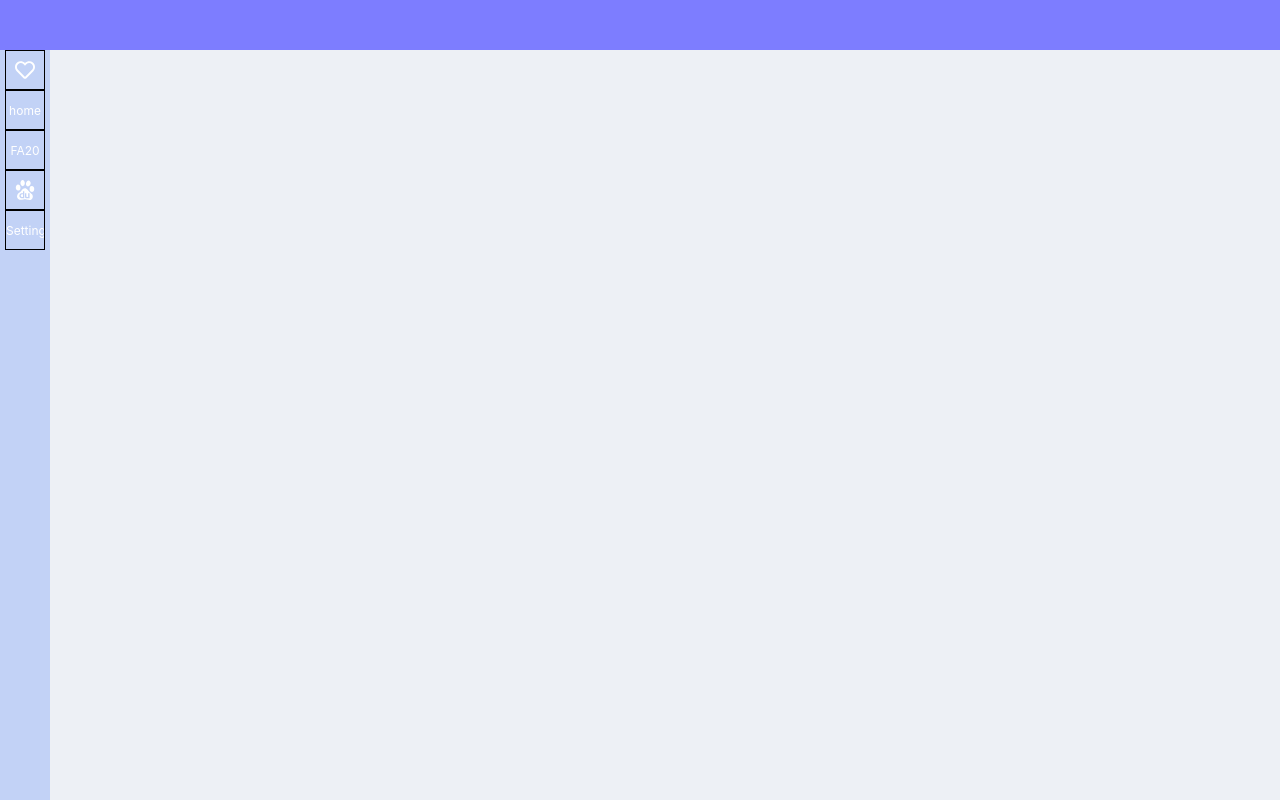
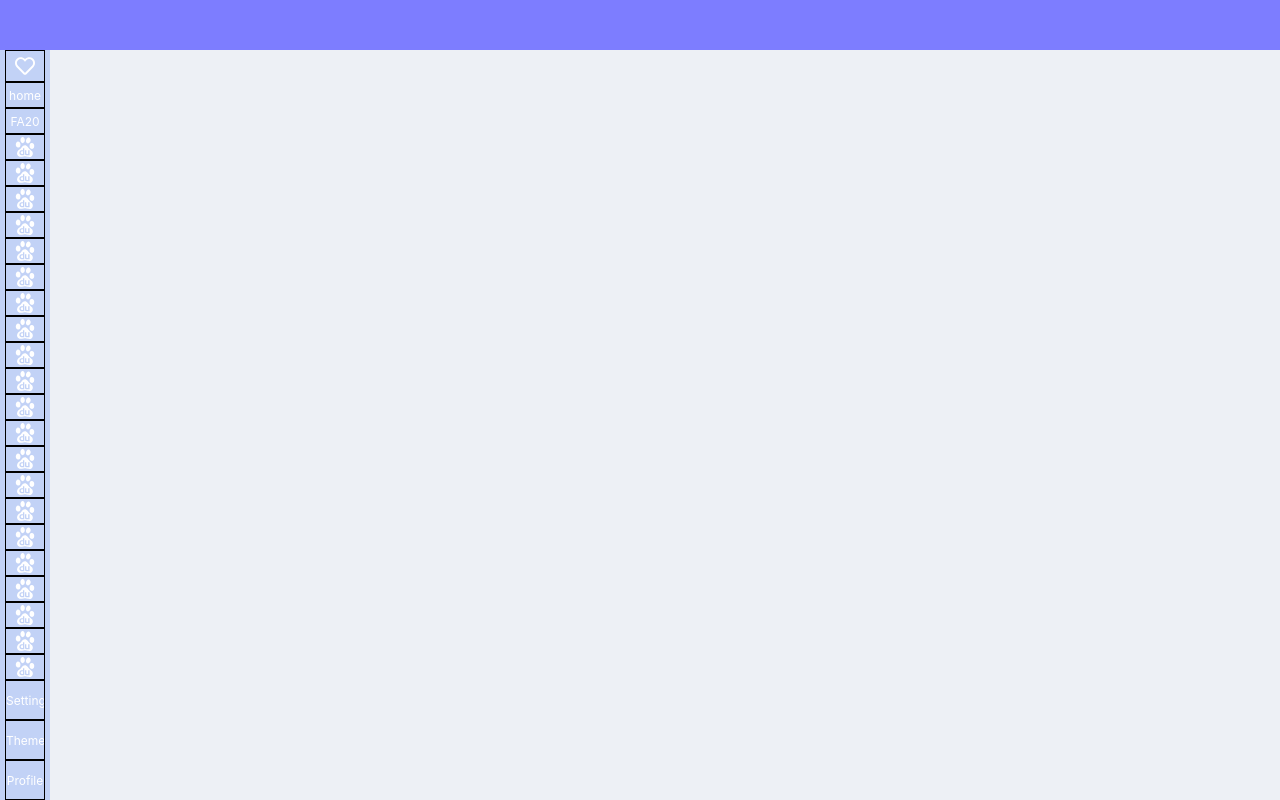
Before and after one commit to jelliciousdodobird/unicores, a React (Create React App) app: page / in a window 1280 px wide. Built offline with nearby package versions, Linux system fonts and the light colour scheme.

Commit message:
[Update] Styling workspace navigation.

```diff
--- a/src/components/SideNavigationBar.tsx
+++ b/src/components/SideNavigationBar.tsx
@@ -146,24 +146,34 @@ const NavItem = ({
   );
 };
 
-const WorkSpaceContainer = styled(motion.ul)`
+const WorkSpaceContainer = styled(motion.li)`
+  display: flex;
+
+  height: 100%;
+
+  overflow: auto;
+
+  ul {
     display: flex;
     flex-flow: column;
 
     justify-content: flex-start;
     align-items: center;
 
-  height: 100%;
-
     overflow: auto;
+  }
 `;
 
-const PeripheralContainer = styled(motion.ul)`
+const PeripheralContainer = styled(motion.li)`
+  display: flex;
+
+  ul {
     display: flex;
     flex-flow: column;
 
     justify-content: flex-start;
     align-items: center;
+  }
 `;
 
 const SideNavigationBar = () => {
@@ -174,18 +184,40 @@ const SideNavigationBar = () => {
     <SideNavContainer>
       <SideNavigation>
         <NavItem icon={FaRegHeart} link="/test"></NavItem>
-        <li>
         <WorkSpaceContainer>
+          <ul>
             <NavItem text="home" link="/home"></NavItem>
             <NavItem text="FA20" link="/schedule"></NavItem>
             <NavItem icon={SiBaidu} onClick={Test}></NavItem>
+            <NavItem icon={SiBaidu} onClick={Test}></NavItem>
+            <NavItem icon={SiBaidu} onClick={Test}></NavItem>
+            <NavItem icon={SiBaidu} onClick={Test}></NavItem>
+            <NavItem icon={SiBaidu} onClick={Test}></NavItem>
+            <NavItem icon={SiBaidu} onClick={Test}></NavItem>
+            <NavItem icon={SiBaidu} onClick={Test}></NavItem>
+            <NavItem icon={SiBaidu} onClick={Test}></NavItem>
+            <NavItem icon={SiBaidu} onClick={Test}></NavItem>
+            <NavItem icon={SiBaidu} onClick={Test}></NavItem>
+            <NavItem icon={SiBaidu} onClick={Test}></NavItem>
+            <NavItem icon={SiBaidu} onClick={Test}></NavItem>
+            <NavItem icon={SiBaidu} onClick={Test}></NavItem>
+            <NavItem icon={SiBaidu} onClick={Test}></NavItem>
+            <NavItem icon={SiBaidu} onClick={Test}></NavItem>
+            <NavItem icon={SiBaidu} onClick={Test}></NavItem>
+            <NavItem icon={SiBaidu} onClick={Test}></NavItem>
+            <NavItem icon={SiBaidu} onClick={Test}></NavItem>
+            <NavItem icon={SiBaidu} onClick={Test}></NavItem>
+            <NavItem icon={SiBaidu} onClick={Test}></NavItem>
+            <NavItem icon={SiBaidu} onClick={Test}></NavItem>
+          </ul>
         </WorkSpaceContainer>
-        </li>
-        <li>
         <PeripheralContainer>
+          <ul>
             <NavItem text="Setting" link="/"></NavItem>
+            <NavItem text="Theme" link="/"></NavItem>
+            <NavItem text="Profile" link="/"></NavItem>
+          </ul>
         </PeripheralContainer>
-        </li>
       </SideNavigation>
     </SideNavContainer>
   );
```
Lines whose indentation alone changed are shown as unchanged.
